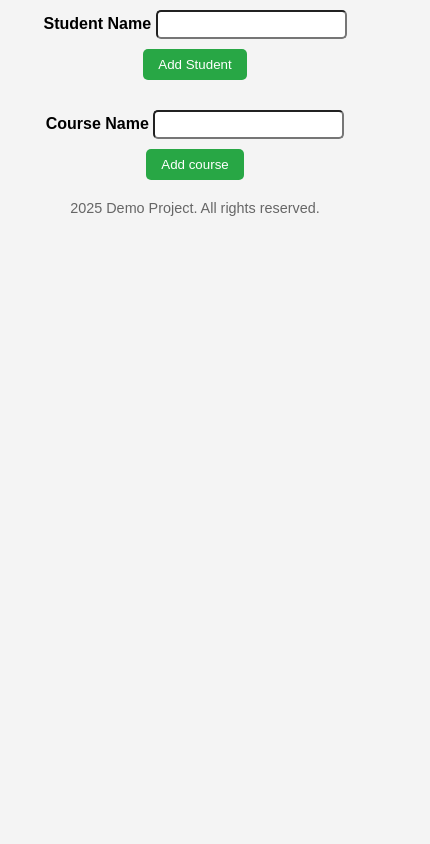
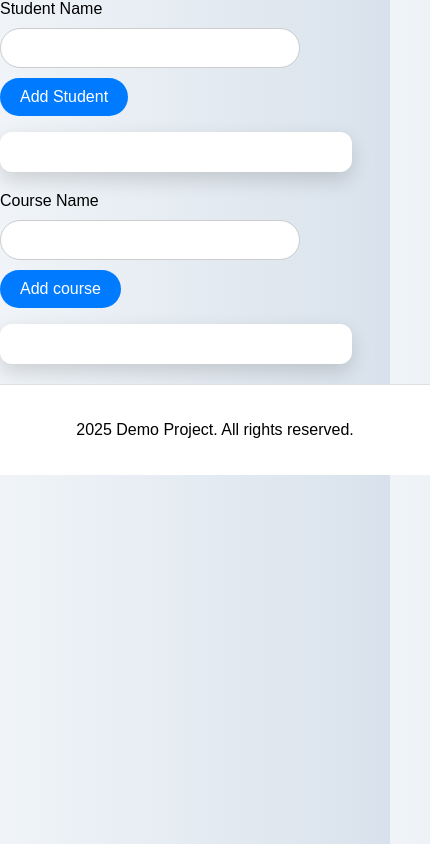
Before and after one commit to hashimaliii/Web-Engineering, a plain HTML site: page src/index.html in a window 390 px wide. Shown: the whole page, 430 px wide, since content can reach past the window. Drawn offline with Linux system fonts and the light colour scheme.

Commit message:
Update style.css

```diff
--- a/style/style.css
+++ b/style/style.css
@@ -1,59 +1,183 @@
+/* Reset some default styles */
 body {
-    font-family: Arial, sans-serif;
     margin: 0;
     padding: 0;
-    background-color: #f4f4f4;
-    text-align: center;
+    font-family: 'Arial', sans-serif;
+    background: linear-gradient(to right, #f0f4f8, #d9e2ec);
+    /* Soft gradient background */
 }
 
-#todolistSection {
-    background: white;
-    padding: 20px;
-    width: 300px;
-    margin: 50px auto;
-    border-radius: 10px;
-    box-shadow: 0 0 10px rgba(0, 0, 0, 0.1);
+/* Container for the lists */
+.container {
+    display: flex;
+    justify-content: space-around;
+    /* Space between the lists */
+    padding: 40px;
+    max-width: 1200px;
+    /* Max width for larger screens */
+    margin: auto;
+    /* Center the container */
 }
 
-label {
-    font-weight: bold;
+/* Styling for the ordered lists */
+ol {
+    list-style-type: decimal;
+    /* Default numbering */
+    padding: 20px;
+    background-color: #ffffff;
+    /* White background for lists */
+    border-radius: 12px;
+    /* Rounded corners */
+    box-shadow: 0 8px 20px rgba(0, 0, 0, 0.15);
+    /* Enhanced shadow */
+    width: 45%;
+    /* Width of each list */
+    transition: transform 0.3s, box-shadow 0.3s;
+    /* Smooth transition for hover effect */
+    overflow: hidden;
+    /* Prevent overflow */
+    list-style-position: inside;
+    /* Ensure numbers are inside the box */
+    display: flex;
+    /* Use flexbox for equal height */
+    flex-direction: column;
+    /* Stack items vertically */
 }
 
-input {
-    padding: 5px;
-    margin: 10px 0;
-    border: px solid #ccc;
-    border-radius: 5px;
+/* Hover effect for lists */
+ol:hover {
+    transform: translateY(-5px);
+    /* Slightly lift on hover */
+    box-shadow: 0 12px 30px rgba(0, 0, 0, 0.2);
+    /* Deeper shadow on hover */
 }
 
-button {
-    padding: 8px 15px;
-    background-color: #28a745;
-    color: white;
-    border: none;
-    border-radius: 5px;
-    cursor: pointer;
+/* Styling for list items */
+li {
+    margin: 10px 0;
+    /* Space between list items */
+    padding: 15px;
+    /* Padding inside list items */
+    border-bottom: 1px solid #e0e0e0;
+    /* Divider line */
+    font-size: 1.1em;
+    /* Slightly larger font size */
+    color: #333;
+    /* Darker text color */
+    transition: background-color 0.3s, transform 0.3s;
+    /* Smooth transition for hover effect */
+    word-wrap: break-word;
+    /* Ensure long words break to fit */
 }
 
-button:hover {
-    background-color: #218838;
+/* Hover effect for list items */
+li:hover {
+    background-color: #e9f5ff;
+    /* Light blue background on hover */
+    transform: scale(1.02);
+    /* Slightly enlarge on hover */
 }
 
-ol {
-    padding: 0;
-    text-align: left;
-    margin-top: 20px;
+/* Last list item without bottom border */
+li:last-child {
+    border-bottom: none;
 }
 
-ol li {
-    background: #ddd;
-    margin: 5px 0;
-    padding: 8px;
-    border-radius: 5px;
+/* Button styling */
+button {
+    background-color: #007bff;
+    /* Button color */
+    color: white;
+    /* Text color */
+    border: none;
+    /* Remove default border */
+    border-radius: 25px;
+    /* Round corners */
+    padding: 10px 20px;
+    /* Padding for button */
+    font-size: 1em;
+    /* Font size */
+    cursor: pointer;
+    /* Pointer cursor on hover */
+    transition: background-color 0.3s, transform 0.3s;
+    /* Smooth transition */
+    display: inline-block;
+    /* Ensure proper spacing */
 }
 
+/* Hover effect for buttons */
+button:hover {
+    background-color: #0056b3;
+    /* Darker shade on hover */
+    transform: scale(1.05);
+    /* Slightly enlarge on hover */
+}
+
+/* Text field styling */
+input[type="text"],
+input[type="email"],
+textarea {
+    border: 1px solid #ccc;
+    /* Border color */
+    border-radius: 25px;
+    /* Round corners */
+    padding: 10px;
+    /* Padding inside text fields */
+    width: 100%;
+    /* Full width */
+    max-width: 300px;
+    /* Max width for text fields */
+    margin: 10px 0;
+    /* Space around text fields */
+    font-size: 1em;
+    /* Font size */
+    box-sizing: border-box;
+    /* Include padding in width */
+}
+
+/* Footer styling */
 footer {
-    margin-top: 20px;
-    font-size: 0.9em;
-    color: #666;
+    text-align: center;
+    /* Center align footer text */
+    padding: 20px;
+    /* Padding for footer */
+    background-color: #ffffff;
+    /* White background for footer */
+    border-top: 1px solid #e0e0e0;
+    /* Top border */
+    position: relative;
+    /* Positioning for footer */
+    bottom: 0;
+    /* Stick to bottom */
+    width: 100%;
+    /* Full width */
 }
+
+/* Responsive design */
+@media (max-width: 768px) {
+    .container {
+        flex-direction: column;
+        /* Stack lists on smaller screens */
+        align-items: center;
+        /* Center align */
+    }
+
+    ol {
+        width: 80%;
+        /* Adjust width for smaller screens */
+        margin-bottom: 20px;
+        /* Space between stacked lists */
+    }
+}
+
+/* Additional styling for headings (if needed) */
+h1,
+h2,
+h3 {
+    margin: 20px 0;
+    /* Space around headings */
+    color: #333;
+    /* Darker text color for headings */
+    text-align: center;
+    /* Center align headings */
+}
```
